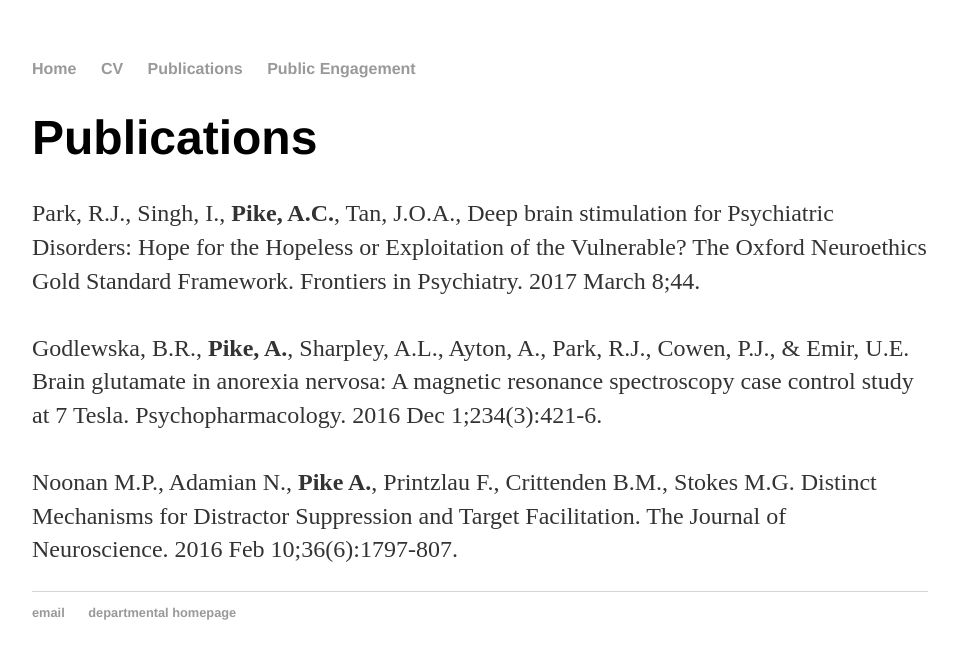
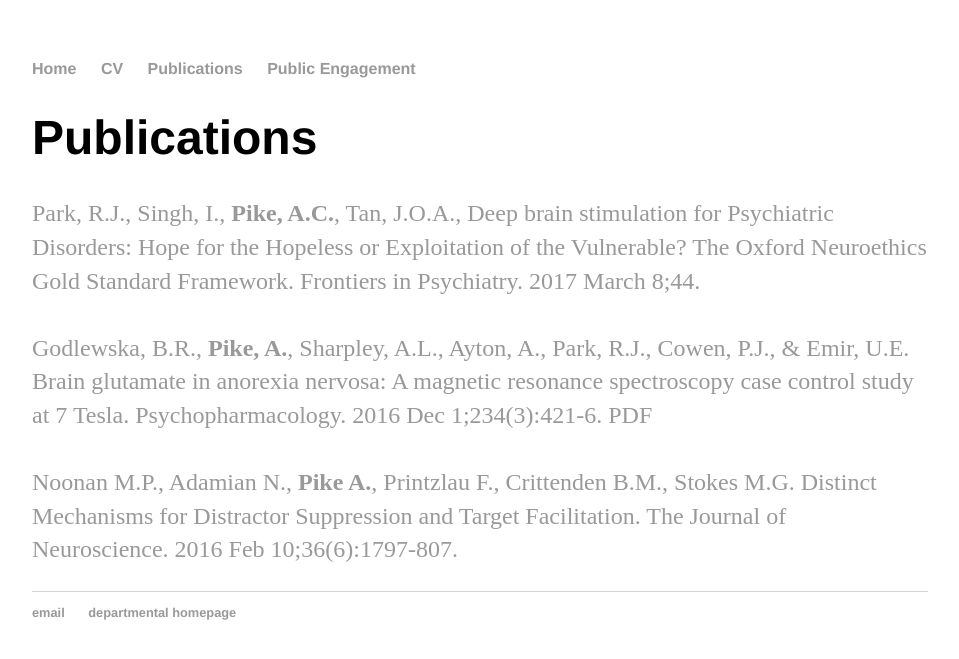
Before and after one commit to apike02/apike02.github.io, a Jekyll site: the page built from pubs/index.html, in a window 1280 px wide. Shown: the top 659 px of the page, without its empty margins (160-1119 px from the left). Built offline with Jekyll 4.4.1, drawn with Linux system fonts in a browser that asks for light colours.

Commit message:
Update index.html

```diff
--- a/pubs/index.html
+++ b/pubs/index.html
@@ -4,9 +4,10 @@
 ---
 <div class="blurb">
 	<h1>Publications</h1>
-	<p> Park, R.J., Singh, I., <b>Pike, A.C.</b>, Tan, J.O.A., Deep brain stimulation for Psychiatric Disorders: Hope for the Hopeless or Exploitation of the Vulnerable? The Oxford Neuroethics Gold Standard Framework. Frontiers in Psychiatry. 2017 March 8;44.<br/>
+	<p> <a href="http://dx.doi.org/10.3389/fpsyt.2017.00044">Park, R.J., Singh, I., <b>Pike, A.C.</b>, Tan, J.O.A., Deep brain stimulation for Psychiatric Disorders: Hope for the Hopeless or Exploitation of the Vulnerable? The Oxford Neuroethics Gold Standard Framework. Frontiers in Psychiatry. 2017 March 8;44.</a><br/>
 		<br/>
-		Godlewska, B.R., <b>Pike, A.</b>, Sharpley, A.L., Ayton, A., Park, R.J., Cowen, P.J., & Emir, U.E. Brain glutamate in anorexia nervosa: A magnetic resonance spectroscopy case control study at 7 Tesla. Psychopharmacology. 2016 Dec 1;234(3):421-6. <br/>
+	    <a href="https://doi.org/10.1007/s00213-016-4477-5">Godlewska, B.R., <b>Pike, A.</b>, Sharpley, A.L., Ayton, A., Park, R.J., Cowen, P.J., & Emir, U.E. Brain glutamate in anorexia nervosa: A magnetic resonance spectroscopy case control study at 7 Tesla. Psychopharmacology. 2016 Dec 1;234(3):421-6.</a>
+		<a href="/Godlewska2017.pdf">PDF</a><br/>
 		<br/>
-		Noonan M.P., Adamian N., <b>Pike A.</b>, Printzlau F., Crittenden B.M., Stokes M.G. Distinct Mechanisms for Distractor Suppression and Target Facilitation. The Journal of Neuroscience. 2016 Feb 10;36(6):1797-807.</p>
+            <a href="https://doi.org/10.1523/JNEUROSCI.2133-15.2016">Noonan M.P., Adamian N., <b>Pike A.</b>, Printzlau F., Crittenden B.M., Stokes M.G. Distinct Mechanisms for Distractor Suppression and Target Facilitation. The Journal of Neuroscience. 2016 Feb 10;36(6):1797-807.</a></p>
 </div><!-- /.blurb -->
```
